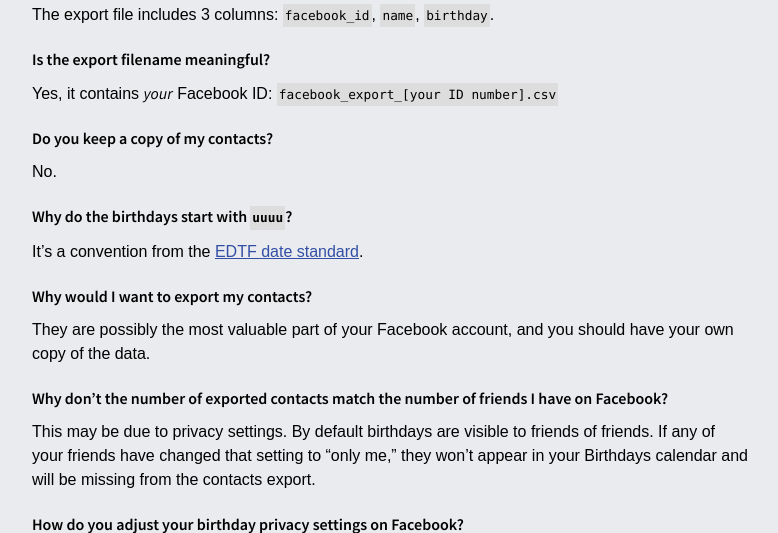
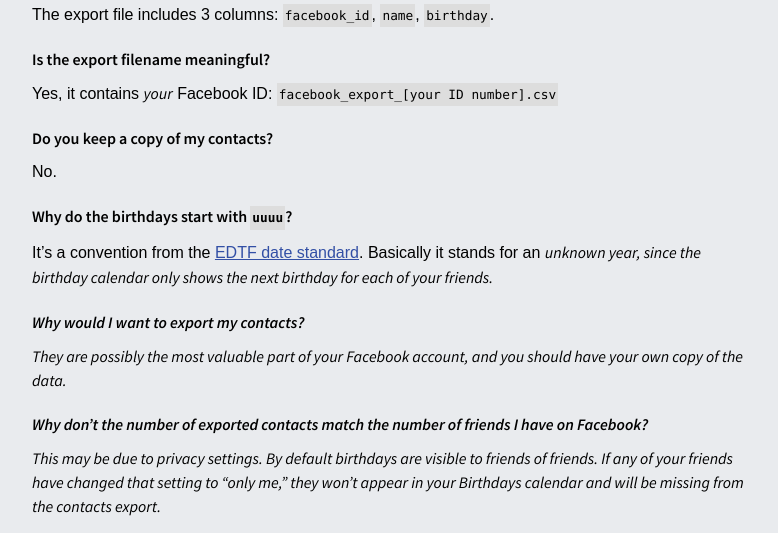
Before and after one commit to smoldata/smol-facebook-export, a PHP site: page / in a window 1280 px wide. Shown: the part 1222-1755 px from the top of the page, without its empty margins (250-1028 px from the left). Run offline with PHP 8.4, Linux system fonts and the light colour scheme; some web fonts are replaced.

Commit message:
:information_desk_person: clarification about edtf

```diff
--- a/index.php
+++ b/index.php
@@ -110,7 +110,7 @@ if (! empty($url) && preg_match($regex, $url, $matches)) {
 			<dt>Do you keep a copy of my contacts?</dt>
 			<dd>No.</dd>
 			<dt>Why do the birthdays start with <code>uuuu</code>?</dt>
-			<dd>It’s a convention from the <a href="https://www.loc.gov/standards/datetime/">EDTF date standard</a>.</dd>
+			<dd>It’s a convention from the <a href="https://www.loc.gov/standards/datetime/">EDTF date standard</a>. Basically it stands for an <em>unknown year<em>, since the birthday calendar only shows the <em>next</em> birthday for each of your friends.</dd>
 			<dt>Why would I want to export my contacts?</dt>
 			<dd>They are possibly the most valuable part of your Facebook account, and you should have your own copy of the data.</dd>
 			<dt>Why don’t the number of exported contacts match the number of friends I have on Facebook?</dt>
```
